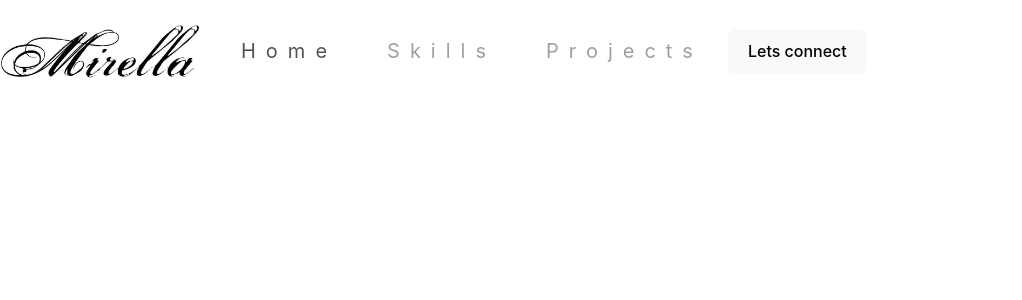
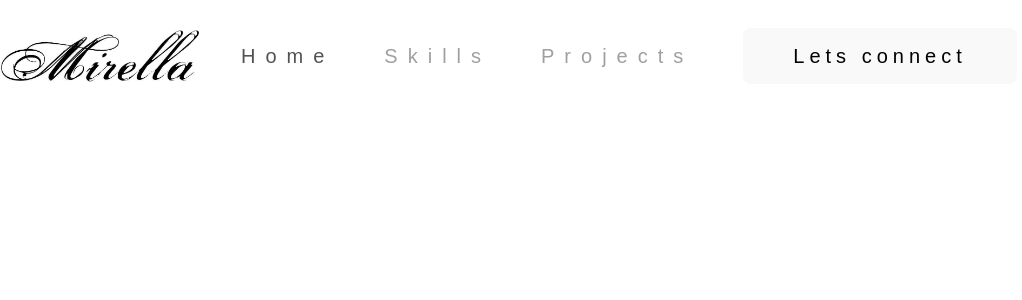
Before and after one commit to MIRY84/mirella-portfolio, a React (Vite) app: page / in a window 1280 px wide. Shown: the top 300 px of the page, without its empty margins (0-1022 px from the left). Built offline with nearby package versions, Linux system fonts and the light colour scheme.

Commit message:
changing to fantasy and changing span text

```diff
--- a/src/App.css
+++ b/src/App.css
@@ -8,6 +8,7 @@
 
 html{
   scroll-behavior: smooth;
+  scroll-padding-top: 75px;
 }
 
 
@@ -30,6 +31,7 @@ nav.navbar.scrolled{
 }
 
 nav.navbar .navbar-nav .nav-link.navbar-link {
+font-family: fantasy;
 display: flex;
 align-items: center;
 font-weight: 400;
@@ -42,3 +44,15 @@ nav.navbar .navbar-nav a.nav-link.navbar-link:hover,
 nav.navbar .navbar-nav a.nav-link.navbar-link:active {
   opacity: 1;
 }
+body{
+  font-weight: 400;
+  overflow-x: hidden;
+  position: relative;
+
+}
+span{
+  font-family: fantasy;
+  font-size: 20px;
+  padding: 0 25px;
+  letter-spacing: 5px;
+}
```
